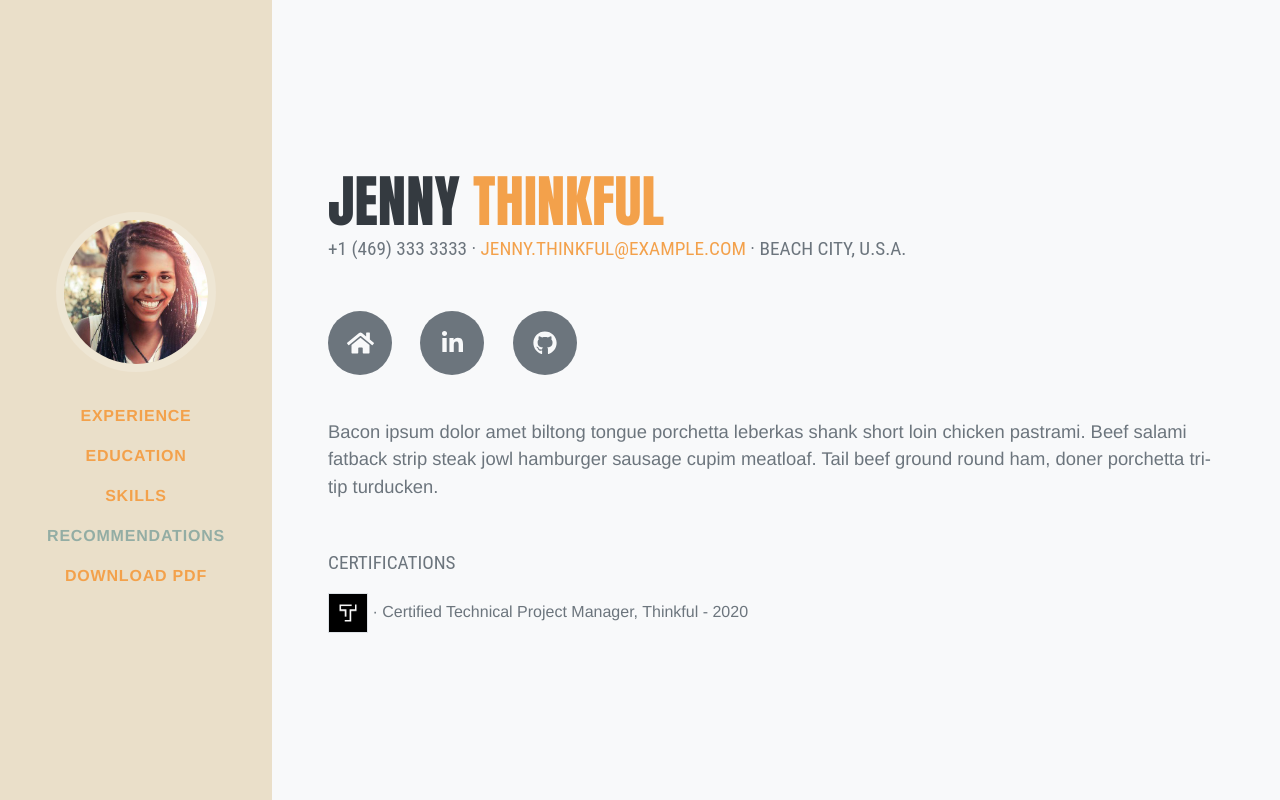
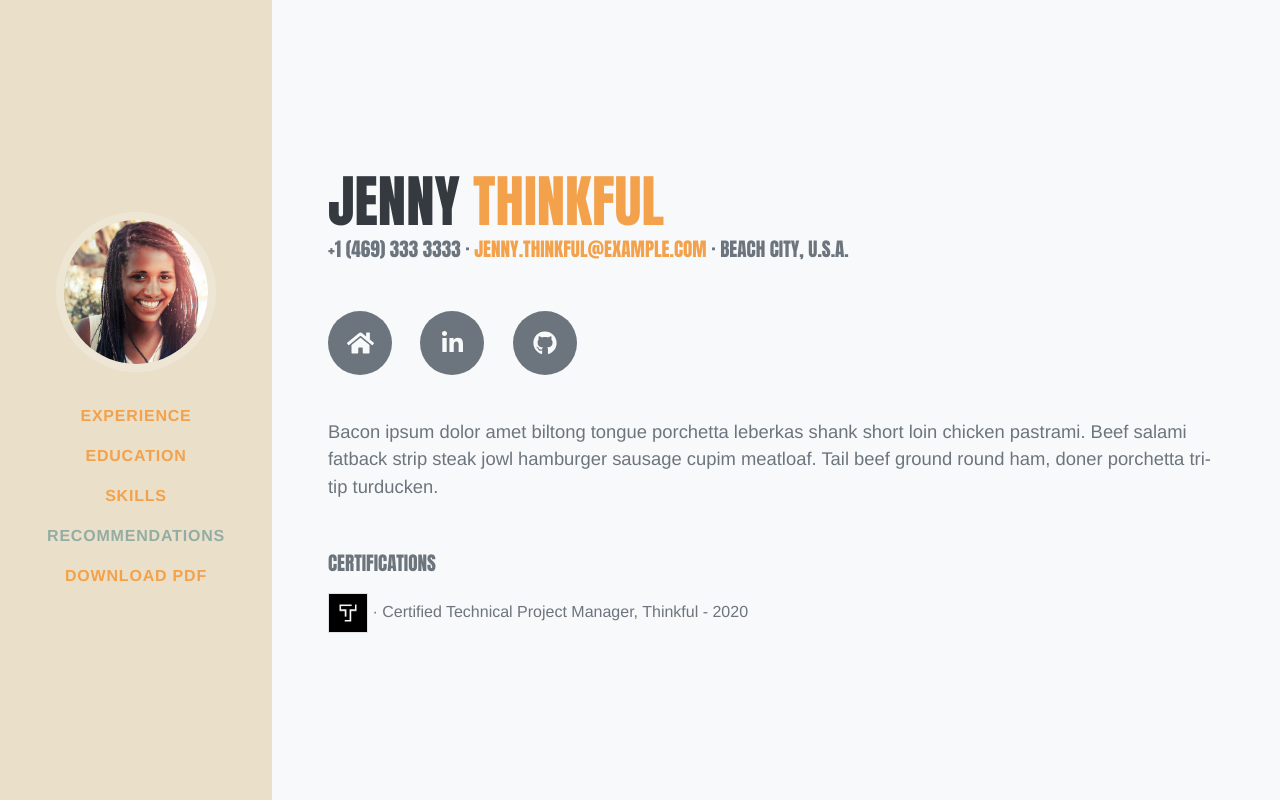
Before and after one commit to joanna-james-parks/joannajp, a plain HTML site: page cv.html in a window 1280 px wide. Shown: the top 800 px of the page. Drawn offline with nearby package versions, Linux system fonts and the light colour scheme; files that its build step writes are made by us from their sources.

Commit message:
cv-structures css moved to styles.css

```diff
--- a/css/cv-structure.css
+++ b/css/cv-structure.css
@@ -3332,13 +3332,6 @@ p.lead {
   font-weight: 400;
 }
 
-.subheading {
-  font-family: 'Roboto Condensed', sans-serif;
-  text-transform: uppercase;
-  font-weight: 400;
-  font-size: 1.2rem;
-}
-
 #sideNav .navbar-nav .nav-item .nav-link {
   font-weight: 800;
   letter-spacing: 0.05rem;
```
